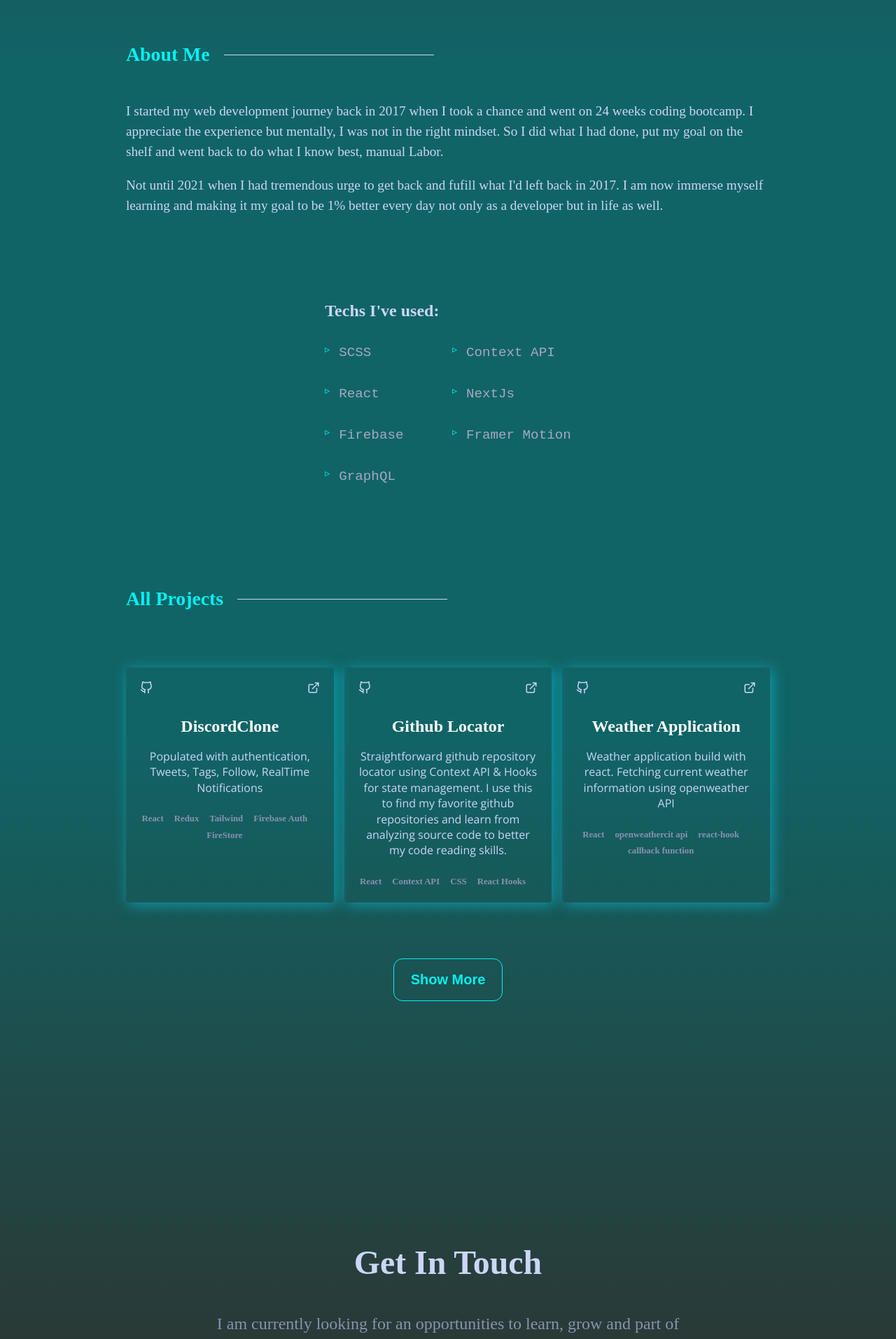
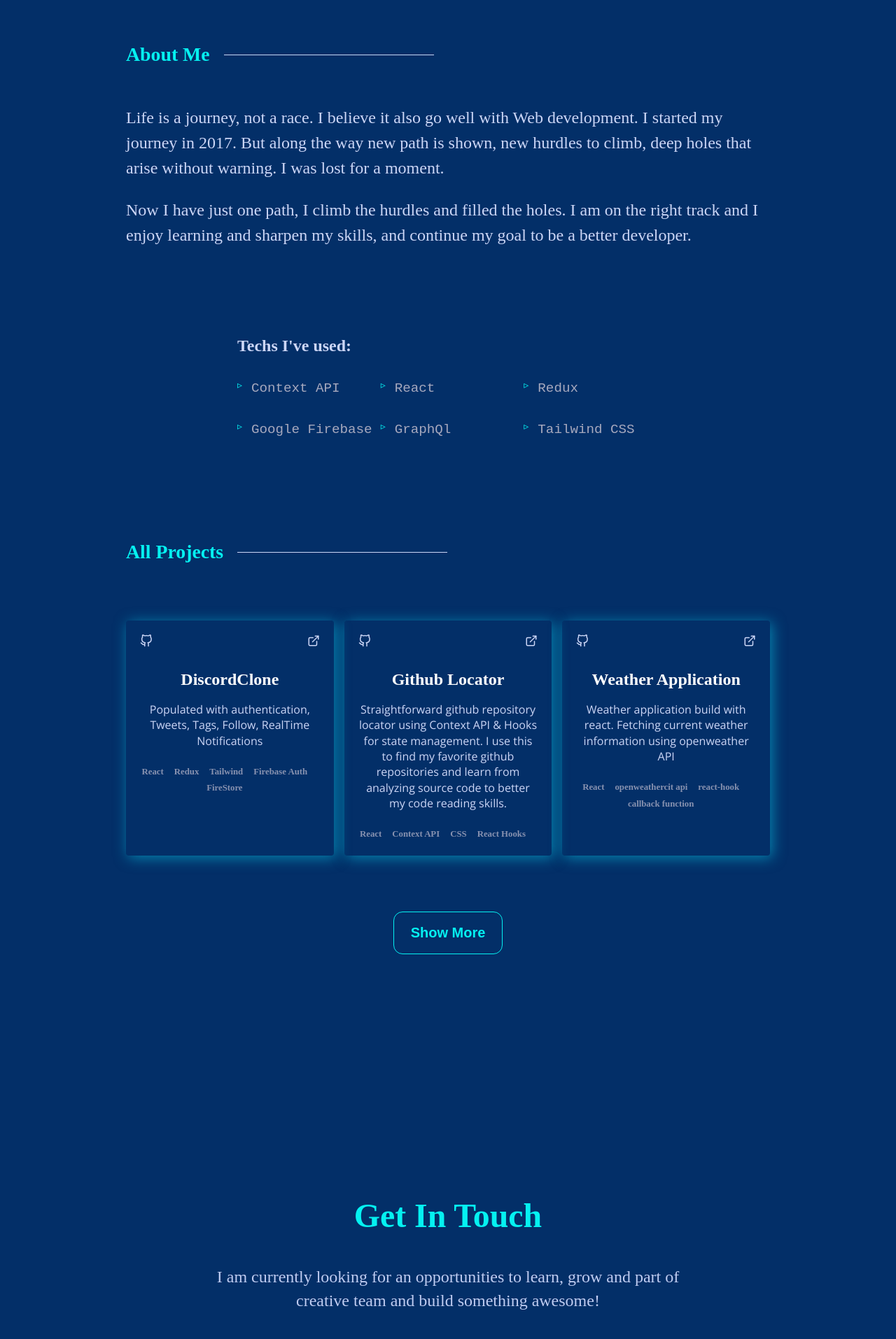
Before and after one commit to tomyotwongjai/portfolio_v3, a React (Create React App) app: page / in a window 1280 px wide. Shown: the part 860-2774 px from the top of the page at 70% size. Built offline with nearby package versions, Linux system fonts and the light colour scheme.

Commit message:
added new stuff'

```diff
--- a/src/components/About/About.jsx
+++ b/src/components/About/About.jsx
@@ -16,17 +16,13 @@ const About = () => {
         <motion.div variants={fadeIn('up')} className='inner'>
           <motion.div className='text__container'>
             <p>
-              I started my web development journey back in 2017 when I took a
-              chance and went on 24 weeks coding bootcamp. I appreciate the
-              experience but mentally, I was not in the right mindset. So I did
-              what I had done, put my goal on the shelf and went back to do what
-              I know best, manual Labor.
+              Life is a journey, not a race. I believe it also go well with Web development.
+              I started my journey in 2017. But along the way new path is shown, new hurdles to climb,
+              deep holes that arise without warning. I was lost for a moment.
             </p>
             <p>
-              Not until 2021 when I had tremendous urge to get back and fufill
-              what I'd left back in 2017. I am now immerse myself learning and
-              making it my goal to be 1% better every day not only as a
-              developer but in life as well.
+              Now I have just one path, I climb the hurdles and filled the holes. I am on the right track and I enjoy
+              learning and sharpen my skills, and continue my goal to be a better developer.
             </p>
           </motion.div>
           <motion.div variants={fadeIn('up')} className='skill__list'>
--- a/src/components/About/About.scss
+++ b/src/components/About/About.scss
@@ -21,9 +21,8 @@
 
     .text__container {
       color: var(--text-light-grey);
-      font-size: 0.1.2rem;
+      font-size: 1.5rem;
       line-height: 1.5;
-      font-size: 1.2rem;
       margin-bottom: 40px;
 
       @media (max-width: 480px) {
@@ -44,7 +43,7 @@
     .skill__list {
       > ul {
         display: grid;
-        grid-template-columns: repeat(2, minmax(0, 1fr));
+        grid-template-columns: repeat(3, minmax(0, 1fr));
         grid-gap: 12px;
         padding: 0;
         margin: 20px 0 0 0;
--- a/src/components/Contact/Contact.scss
+++ b/src/components/Contact/Contact.scss
@@ -14,8 +14,9 @@
     font-weight: bold;
     margin-bottom: 1rem;
 
+
     h1 {
-      color: #ccd6f6;
+      color: var(--neon-color);
       font-size: calc(35px + 1vw);
     }
   }
@@ -24,7 +25,7 @@
     margin-bottom: 40px;
 
     p {
-      color: #8892b0;
+      color: #c0ccf1;
       line-height: 1.4;
       width: 100vw;
       max-width: 700px;
--- a/src/components/Hero/Hero.jsx
+++ b/src/components/Hero/Hero.jsx
@@ -20,11 +20,11 @@ const Hero = () => {
       <span>Aloha! I am Tom</span>
 
       <h1 className='hero__subtitle' id="hero">
-      <span>I'm a passionate</span> Frontend Developer
+      I am a Front-End Developer
       </h1>
-       <span>📘 I am currently teaching myself everything about front end design.</span>
-        <span>✨ I have continuous stream of motivation to advance my skills. I love what I do.  </span>
-      <span>🌴 I am a self-motivated person who is always willing to learn new things. </span>
+       <span>📘 Every failure is a learning opportunity</span>
+        <span>✨ Kaizen (改善, かいぜん): Continuous improvment</span>
+      <span>🌴 Be 1% better than yesterday</span>
       <a href='/assets/Tom-Resume.pdf' download='Tom-Resume'>
         <button className='button'>Resume</button>
       </a>
--- a/src/components/Hero/Hero.scss
+++ b/src/components/Hero/Hero.scss
@@ -9,6 +9,7 @@
   min-height: 100vh;
 
   span {
+    font-size: 1.5rem;
     color: var(--neon-color);
     margin-bottom: 10px;
 
--- a/src/container/Sidebar/Sidebar.jsx
+++ b/src/container/Sidebar/Sidebar.jsx
@@ -24,7 +24,7 @@ const Sidebar = () => {
             aria-label='Github'
             taget='_blank'
           >
-            <AiOutlineGithub name='Github' />
+            <AiOutlineGithub name='Github'  />
           </a>
           <a
             href='https://twitter.com/tom_yotwongjai'
--- a/src/index.css
+++ b/src/index.css
@@ -40,7 +40,7 @@ body {
   -moz-osx-font-smoothing: grayscale;
   -webkit-font-smoothing: antialiased;
   line-height: 1.3;
-  background-image: linear-gradient(#2c3531, #116466, #116466, #2c3531);
+  background-color: #032f68;
 }
 
 *,
```
Also changed, not shown: src/libs/data.js.
